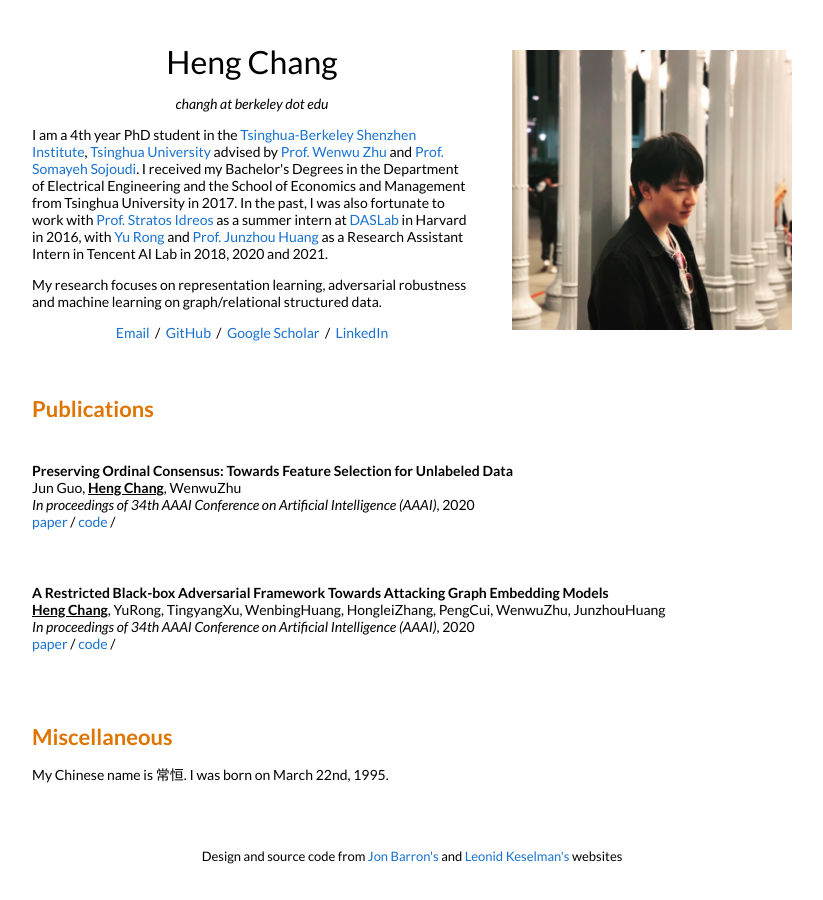
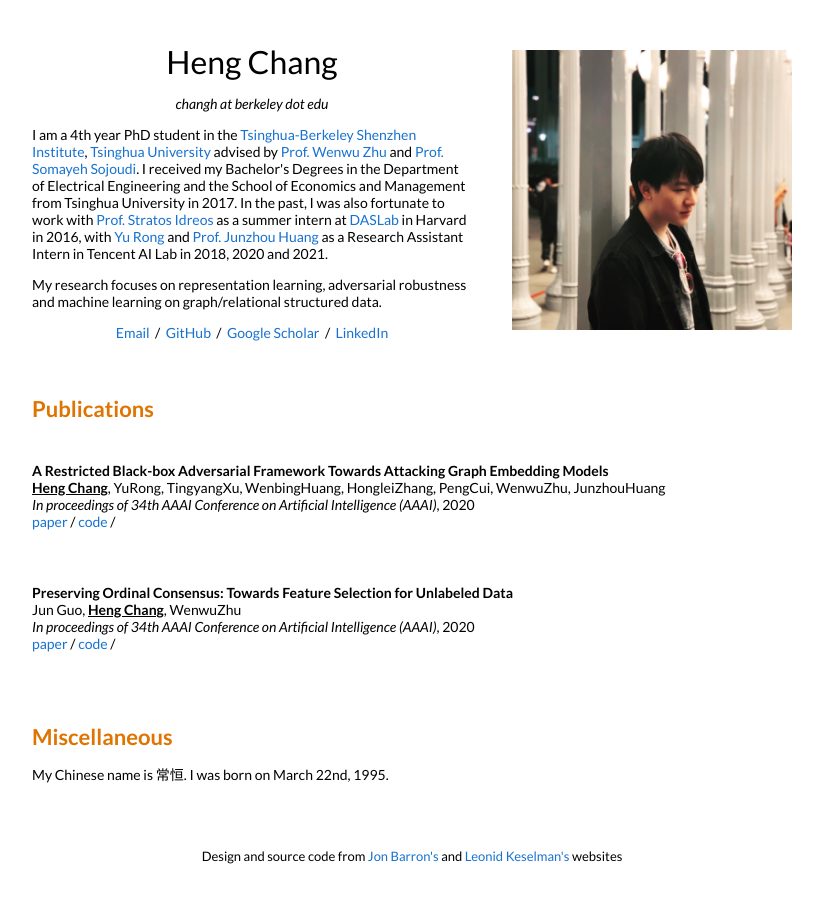
Before and after one commit to hchang95/hchang95.github.io, a Jekyll site: the page built from _posts/2020-02-07-AAAI20-0.markdown, in a window 1280 px wide. Shown: the whole page, without its empty margins (228-1051 px from the left). Built offline with Jekyll 4.4.1, drawn with Linux system fonts in a browser that asks for light colours; part of the change alters nothing that is shown.

```diff
--- a/_posts/2020-02-07-AAAI20-1.markdown
+++ b/_posts/2020-02-07-AAAI20-1.markdown
@@ -1,7 +1,7 @@
 ---
 layout: post
 title:  "Preserving Ordinal Consensus: Towards Feature Selection for Unlabeled Data"
-date: 2020-02-07 08:30:00 +08:00
+date: 2020-02-07 00:00:00 +08:00
 categories: research
 authors: "Jun Guo, <b><ins>Heng Chang</ins></b>, WenwuZhu"
 venue: "In proceedings of 34th AAAI Conference on Artificial Intelligence (AAAI)"
```
